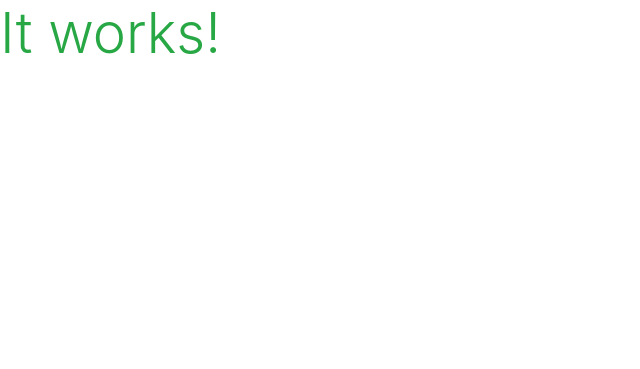
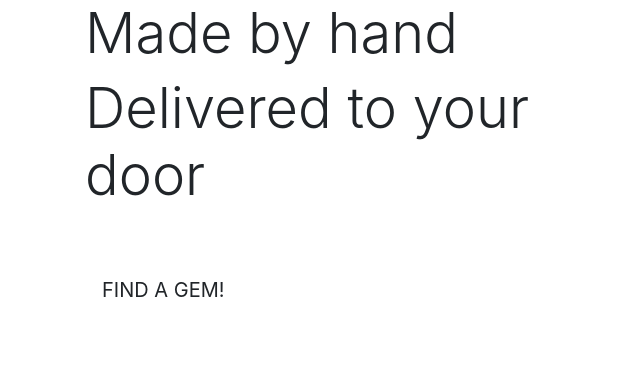
Before and after one commit to DarraghReid/krafts, a Django app: page / in a window 1280 px wide. Shown: the top 369 px of the page, without its empty margins (0-640 px from the left). Run offline with Django 3.2, Linux system fonts and the light colour scheme; some libraries are stand-ins or nearby versions.

Commit message:
add content to home page

```diff
--- a/home/templates/home/index.html
+++ b/home/templates/home/index.html
@@ -2,6 +2,35 @@
 {% extends "base.html" %}
 {% load static %}
 
+{% block page_header %}
+    <div class="header-container">
+        <div class="row">
+            <div class="col"></div>
+        </div>
+    </div>
+{% endblock %}
+
 {% block content %}
-    <h1 class="display-4 text-success">It works!</h1>
+    <!-- Bootstrap grid -->
+    <div class="container">
+        <div class="row">
+            <!-- COL positioned to left of screen -->
+            <div class="col-7 col-md-6 my-auto">
+                <h1 class="display-4 logo-font text-black">
+                    Made by hand
+                </h1>
+                <h1 class="display-4 logo-font text-black">
+                    Delivered to your door
+                </h1>
+                <!-- Shop button -->
+                <div class="my-5">
+                    <h4>
+                        <a href="" class="shop-now-button btn btn-lg rounded-0 text-uppercase py-3">
+                            Find a gem!
+                        </a>
+                    </h4>
+                </div>
+            </div>
+        </div>
+    </div>
 {% endblock %}
--- a/templates/base.html
+++ b/templates/base.html
@@ -48,11 +48,11 @@
         {% block page_header %}
         {% endblock %}
 
-        <!-- Main page content-->
+        <!-- Main page content -->
         {% block content %}
         {% endblock %}
 
-        <!-- Javascript to be loaded at end of the body-->
+        <!-- Javascript to be loaded at end of the body -->
         {% block postloadjs %}
         {% endblock %}
     </body>
```
